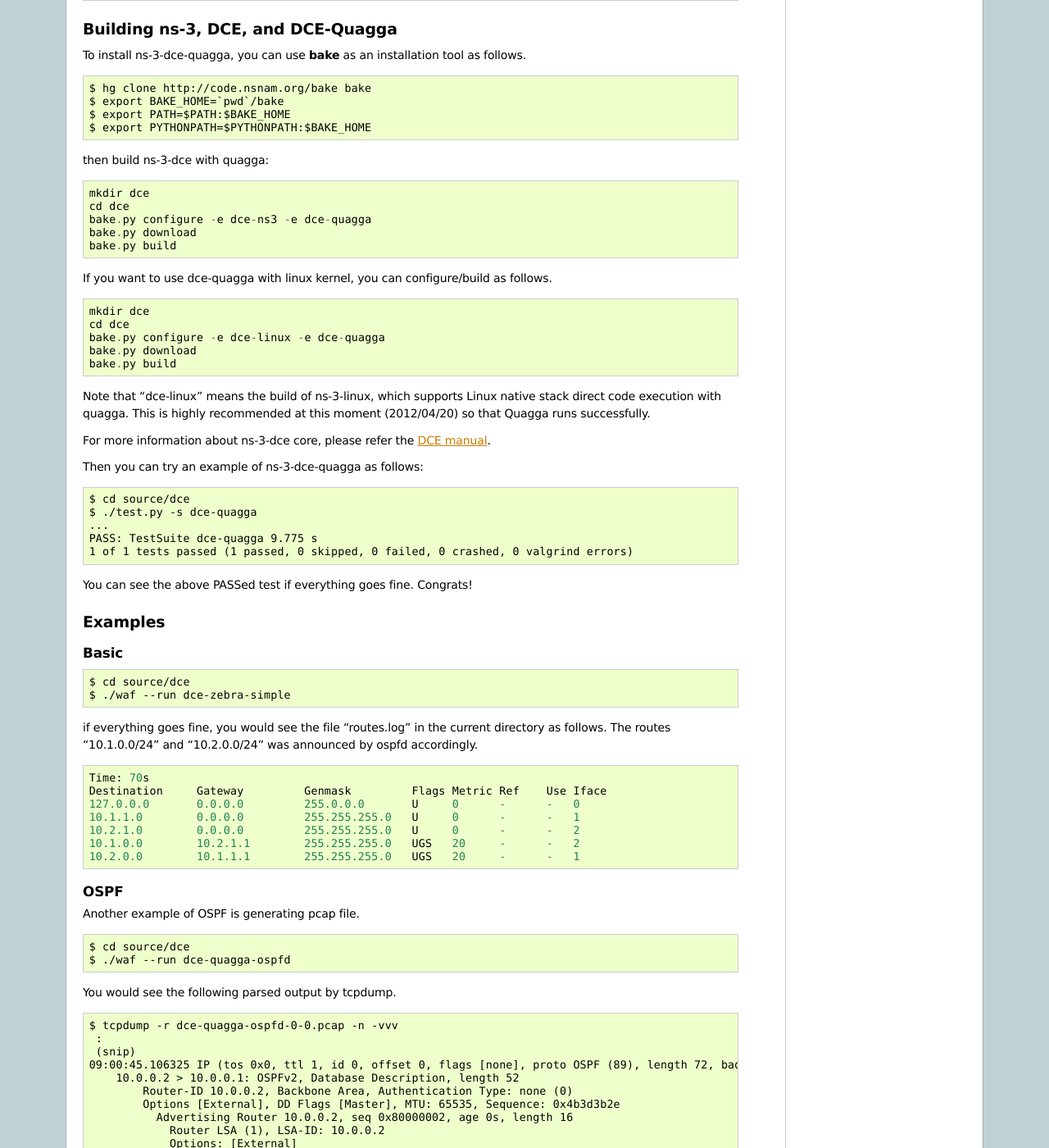
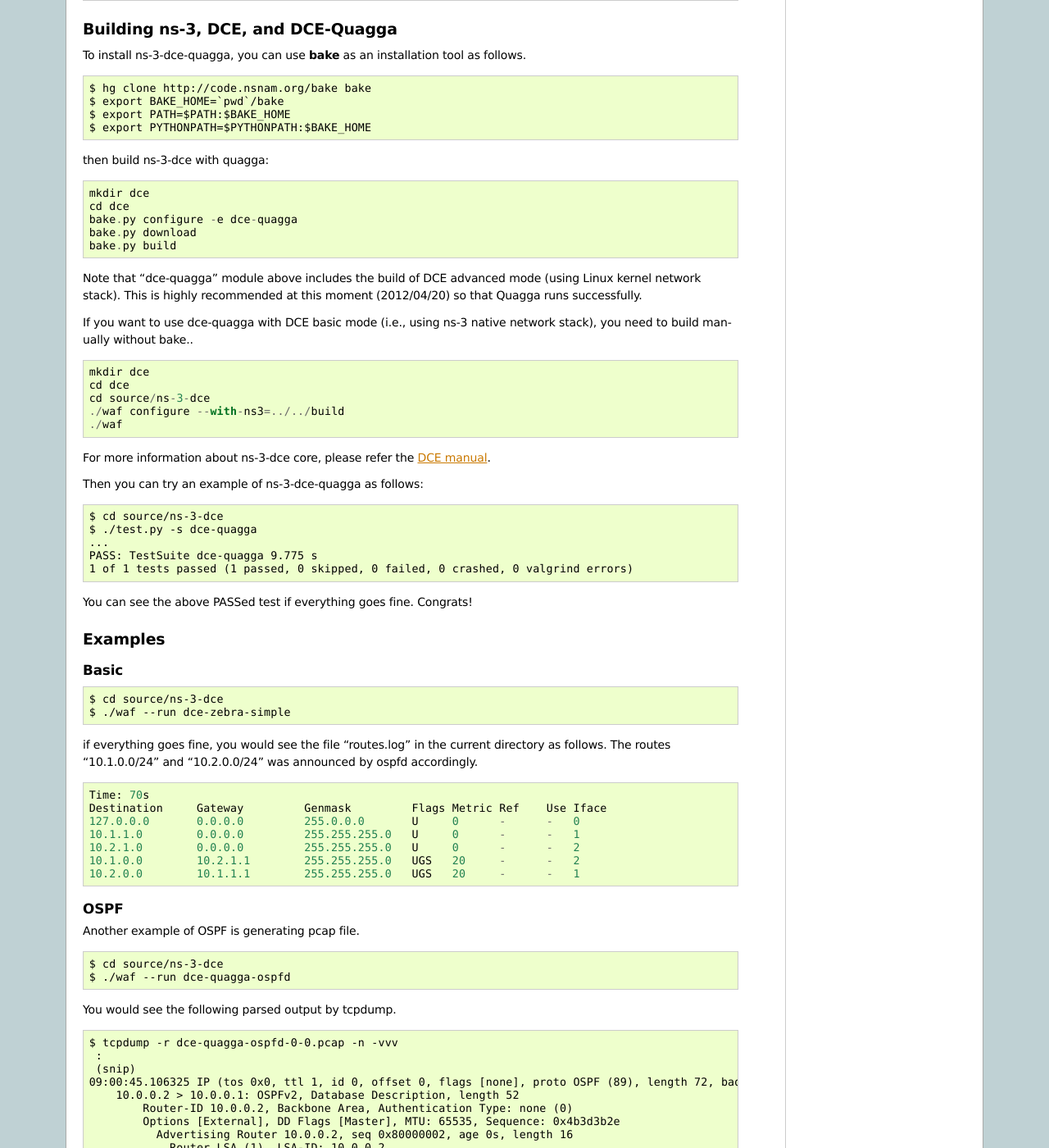
Before and after one commit to direct-code-execution/ns-3-dce-quagga, a Sphinx documentation site: the page built from doc/source/getting-started.rst, in a window 1280 px wide and 1400 px high, scrolled down 858 px. Shown: the whole window at 82% size. Built offline with Sphinx 7.4.7, drawn with Linux system fonts in a browser that asks for light colours; some of the changed text lies outside the part shown.

Commit message:
update document: correct path, etc.

```diff
--- a/doc/source/getting-started.rst
+++ b/doc/source/getting-started.rst
@@ -78,24 +78,24 @@ then build ns-3-dce with quagga:
 
   mkdir dce
   cd dce
-  bake.py configure -e dce-ns3 -e dce-quagga
+  bake.py configure -e dce-quagga
   bake.py download
   bake.py build
 
-If you want to use dce-quagga with linux kernel, you can configure/build as follows.
+Note that "dce-quagga" module above includes the build of DCE advanced
+mode (using Linux kernel network stack). This is highly recommended at
+this moment (2012/04/20) so that Quagga runs successfully.
+
+If you want to use dce-quagga with DCE basic mode (i.e., using ns-3 native network stack), you need to build manually without bake..
 
 ::
 
   mkdir dce
   cd dce
-  bake.py configure -e dce-linux -e dce-quagga
-  bake.py download
-  bake.py build
+  cd source/ns-3-dce
+  ./waf configure --with-ns3=../../build
+  ./waf
 
-Note that "dce-linux" means the build of ns-3-linux, which supports
-Linux native stack direct code execution with quagga. This is highly
-recommended at this moment (2012/04/20) so that Quagga runs
-successfully.
 
 For more information about ns-3-dce core, please refer the `DCE manual
 <http://www-sop.inria.fr/members/Frederic.Urbani/ns3dceccnx/getting-started.html#building-ns-3-and-dce>`_.
@@ -105,7 +105,7 @@ Then you can try an example of ns-3-dce-quagga as follows:
 
 ::
 
-  $ cd source/dce
+  $ cd source/ns-3-dce
   $ ./test.py -s dce-quagga
   ...
   PASS: TestSuite dce-quagga 9.775 s
@@ -119,7 +119,7 @@ Basic
 #####
 ::
 
-  $ cd source/dce
+  $ cd source/ns-3-dce
   $ ./waf --run dce-zebra-simple
 
 if everything goes fine, you would see the file "routes.log" in the current directory as follows.
@@ -142,7 +142,7 @@ Another example of OSPF is generating pcap file.
 
 ::
 
-  $ cd source/dce
+  $ cd source/ns-3-dce
   $ ./waf --run dce-quagga-ospfd
 
 You would see the following parsed output by tcpdump.
@@ -168,7 +168,7 @@ The final example of OSPF is using Linux kernel stack via DCE.
 
 ::
 
-  $ cd source/dce
+  $ cd source/ns-3-dce
   $ ./waf --run "dce-quagga-ospfd --netStack=linux"
 
 then, you would see the following parsed output by tcpdump.
```
